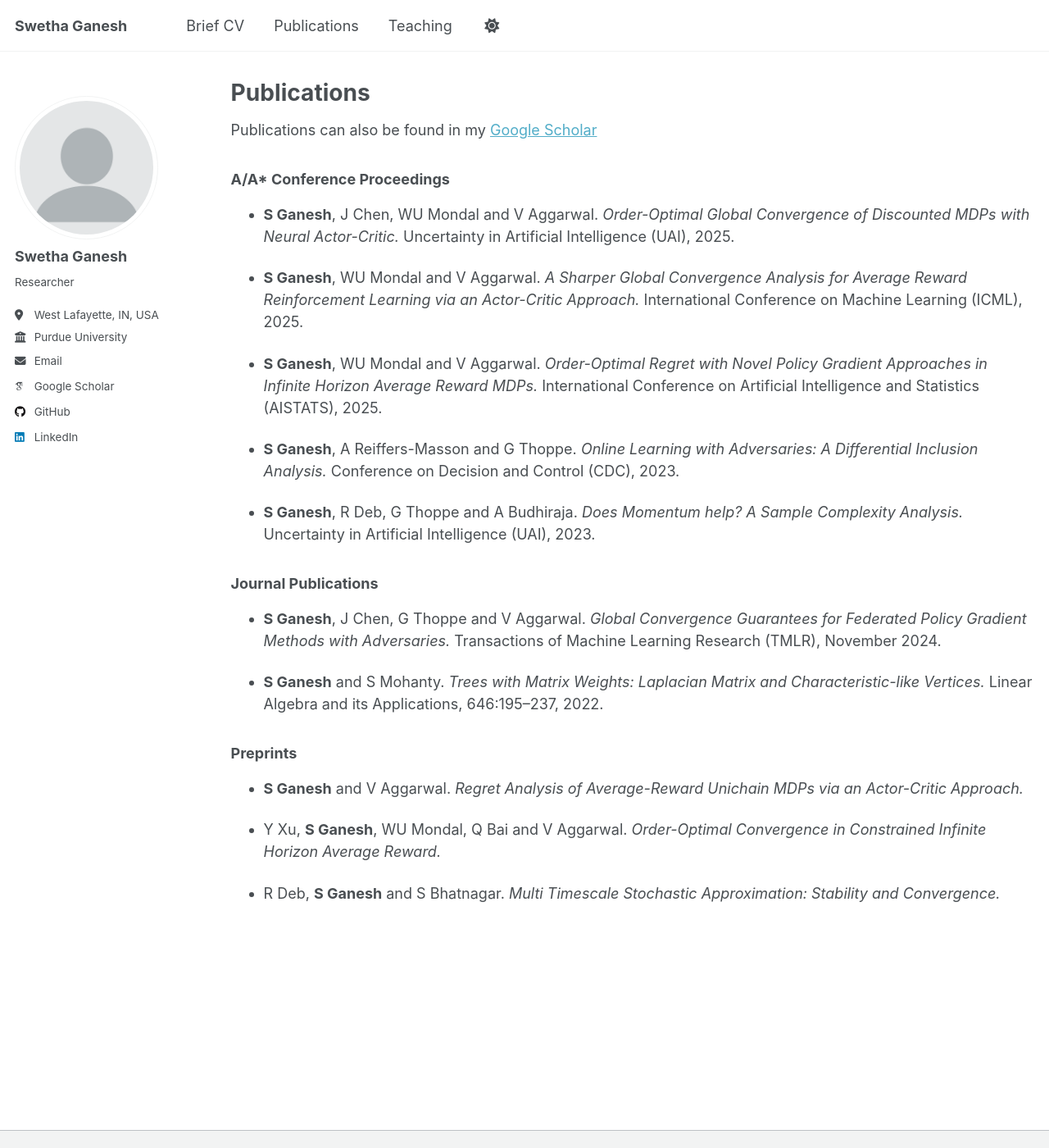
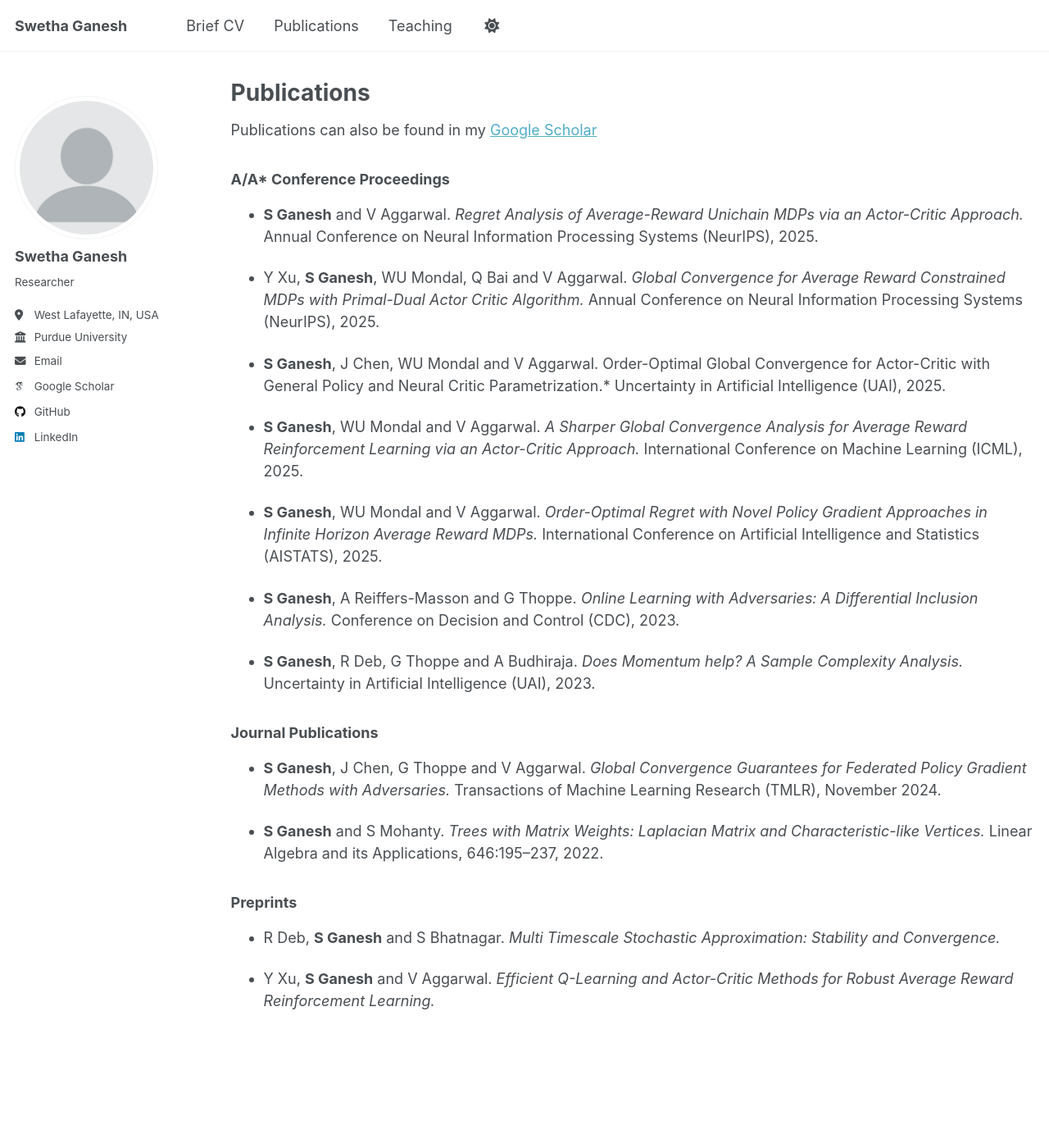
Before and after one commit to swethaganesh17/swethaganesh17.github.io, a Jekyll site: the page built from _pages/publications.md, in a window 1280 px wide and 1400 px high. Shown: the whole window at 82% size. Built offline with Jekyll 4.4.1, drawn with Linux system fonts in a browser that asks for light colours; some web fonts are replaced; a script that is not in the unit is left out.

Commit message:
Update publications.md

```diff
--- a/_pages/publications.md
+++ b/_pages/publications.md
@@ -9,7 +9,11 @@ Publications can also be found in my [Google Scholar](https://scholar.google.com
 
 ### A/A* Conference Proceedings
 
-- **S Ganesh**, J Chen, WU Mondal and V Aggarwal. *Order-Optimal Global Convergence of Discounted MDPs with Neural Actor-Critic.* Uncertainty in Artificial Intelligence (UAI), 2025.
+- **S Ganesh** and V Aggarwal. *Regret Analysis of Average-Reward Unichain MDPs via an Actor-Critic Approach.* Annual Conference on Neural Information Processing Systems (NeurIPS), 2025.
+
+- Y Xu, **S Ganesh**, WU Mondal, Q Bai and V Aggarwal. *Global Convergence for Average Reward Constrained MDPs with Primal-Dual Actor Critic Algorithm.* Annual Conference on Neural Information Processing Systems (NeurIPS), 2025.
+
+- **S Ganesh**, J Chen, WU Mondal and V Aggarwal. Order-Optimal Global Convergence for Actor-Critic with General Policy and Neural Critic Parametrization.* Uncertainty in Artificial Intelligence (UAI), 2025.
 
 - **S Ganesh**, WU Mondal and V Aggarwal. *A Sharper Global Convergence Analysis for Average Reward Reinforcement Learning via an Actor-Critic Approach.* International Conference on Machine Learning (ICML), 2025.
 
@@ -27,8 +31,6 @@ Publications can also be found in my [Google Scholar](https://scholar.google.com
 
 ### Preprints
 
-- **S Ganesh** and V Aggarwal. *Regret Analysis of Average-Reward Unichain MDPs via an Actor-Critic Approach.*
+- R Deb, **S Ganesh** and S Bhatnagar. *Multi Timescale Stochastic Approximation: Stability and Convergence.*
 
-- Y Xu, **S Ganesh**, WU Mondal, Q Bai and V Aggarwal. *Order-Optimal Convergence in Constrained Infinite Horizon Average Reward.*
-
-- R Deb, **S Ganesh** and S Bhatnagar. *Multi Timescale Stochastic Approximation: Stability and Convergence.*
+- Y Xu, **S Ganesh** and V Aggarwal. *Efficient Q-Learning and Actor-Critic Methods for Robust Average Reward Reinforcement Learning.*
```
